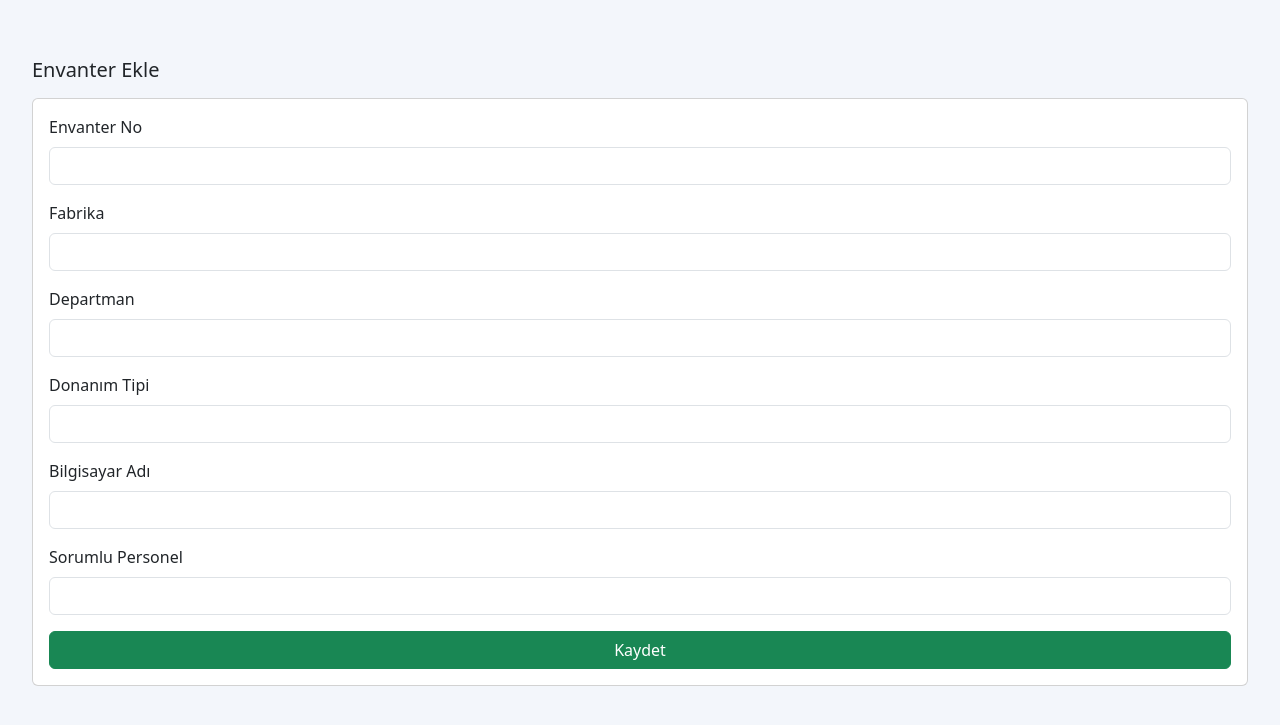
After one commit to fixadd/envanter, a FastAPI app: template templates/inventory_add.html in a window 1280 px wide. The commit adds this page. Shown: the top 725 px of the page. Run offline with FastAPI, Linux system fonts and the light colour scheme; the template is opened without the code that fills it, so the values that code supplies are empty.

Commit message:
Add template for adding inventory items

```diff
--- /dev/null
+++ b/templates/inventory_add.html
@@ -0,0 +1,34 @@
+{% extends "base.html" %}
+{% block title %}Envanter Ekle{% endblock %}
+{% block content %}
+  <div class="container-fluid p-3">
+    <h5 class="mb-3">Envanter Ekle</h5>
+    <form method="post" class="card p-3">
+      <div class="mb-3">
+        <label class="form-label">Envanter No</label>
+        <input name="no" class="form-control" required>
+      </div>
+      <div class="mb-3">
+        <label class="form-label">Fabrika</label>
+        <input name="fabrika" class="form-control">
+      </div>
+      <div class="mb-3">
+        <label class="form-label">Departman</label>
+        <input name="departman" class="form-control">
+      </div>
+      <div class="mb-3">
+        <label class="form-label">Donanım Tipi</label>
+        <input name="donanim_tipi" class="form-control">
+      </div>
+      <div class="mb-3">
+        <label class="form-label">Bilgisayar Adı</label>
+        <input name="bilgisayar_adi" class="form-control">
+      </div>
+      <div class="mb-3">
+        <label class="form-label">Sorumlu Personel</label>
+        <input name="sorumlu_personel" class="form-control">
+      </div>
+      <button class="btn btn-success" type="submit">Kaydet</button>
+    </form>
+  </div>
+{% endblock %}
```
Also changed, not shown: routers/inventory.py (+34 -2 lines), templates/inventory_list.html (+19 -3 lines).
